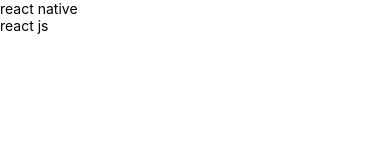
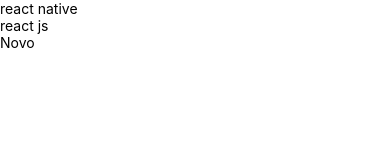
Before and after one commit to samuellevy/native-redux, a React Native app: screen / in a window 390 px wide. Shown: the top 160 px of the page. Built offline with nearby package versions, Linux system fonts and the light colour scheme.

Commit message:
simple inline action using dispatch of redux

```diff
--- a/src/components/ProgramList/index.js
+++ b/src/components/ProgramList/index.js
@@ -1,17 +1,26 @@
 import React from 'react';
-import {View, Text} from 'react-native';
+import {View, Text, TouchableOpacity} from 'react-native';
 
-import {useSelector} from 'react-redux';
+import {useSelector, useDispatch} from 'react-redux';
 
 // import { Container } from './styles';
 
 export default function ProgramList() {
   const courses = useSelector(state => state.courses.data); //== state=>{return state.data;}
+  const dispatch = useDispatch();
+
+  function addCourse() {
+    dispatch({type: 'ADD_COURSE', title: 'GraphQL'});
+  }
+
   return (
     <View>
       {courses.map((item, key) => (
-        <Text>{item}</Text>
+        <Text key={key}>{item}</Text>
       ))}
+      <TouchableOpacity onPress={addCourse}>
+        <Text>Novo</Text>
+      </TouchableOpacity>
     </View>
   );
 }
--- a/store/reducers/courses.js
+++ b/store/reducers/courses.js
@@ -5,7 +5,7 @@
 
 //reducers
 function courses(state = INITIAL_STATE, action) {
-  switch (action) {
+  switch (action.type) {
     case 'ADD_COURSE':
       return {...state, data: [...state.data, action.title]};
     default:
```
